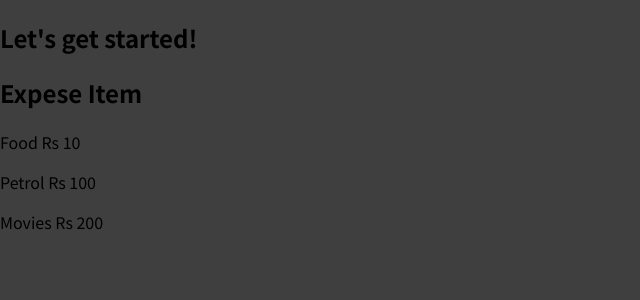
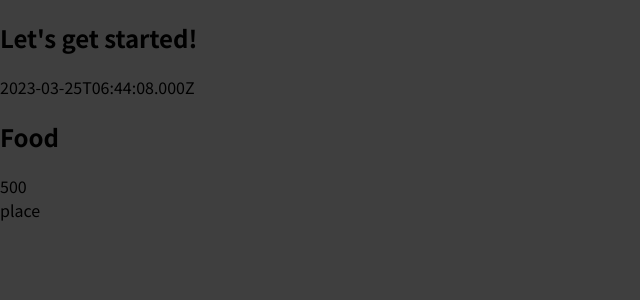
Before and after one commit to Anempooja/react, a JavaScript app: page / in a window 1280 px wide. Shown: the top 300 px of the page, without its empty margins (0-640 px from the left). Built offline with nearby package versions, Linux system fonts and the light colour scheme.

Commit message:
assigning dynamic variables

```diff
--- a/src/components/ExpenseItem.js
+++ b/src/components/ExpenseItem.js
@@ -1,10 +1,18 @@
+import './ExpenseItem.css'
 function ExpenseItem (){
+    const expenseDate=new Date()
+    const expenseTitle='Food'
+    const expenseAmount=500
+    const locationOfExpenditure ='place'
     return (
         <div>
-        <h2>Expese Item</h2>
-        <p>Food Rs 10</p>
-        <p>Petrol Rs 100</p>
-        <p>Movies Rs 200</p>
+            <div className="expense-item">{expenseDate.toISOString()}</div>
+            <div className="expense-item__description">
+                <h2>{expenseTitle}</h2>
+                <div className="expense-item__amount"> {expenseAmount}</div>
+                <div>{locationOfExpenditure }</div>
+            </div>
+
         </div>
     )
 }
```
Also changed, not shown: src/components/ExpenseItem.css (added).
